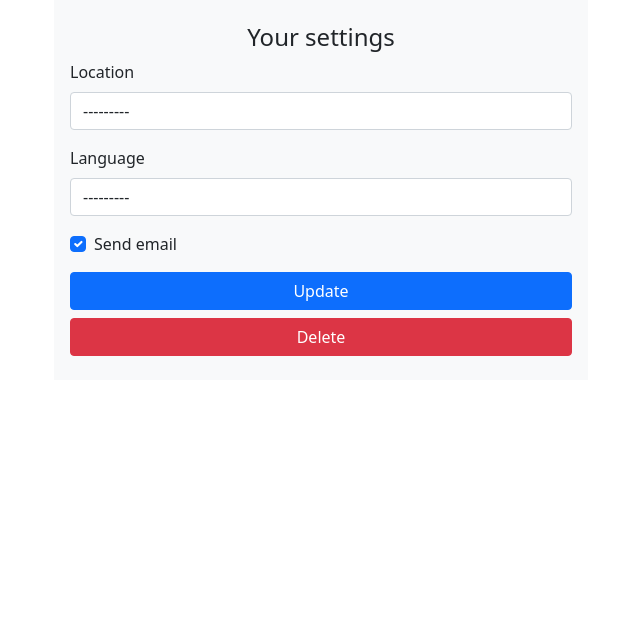
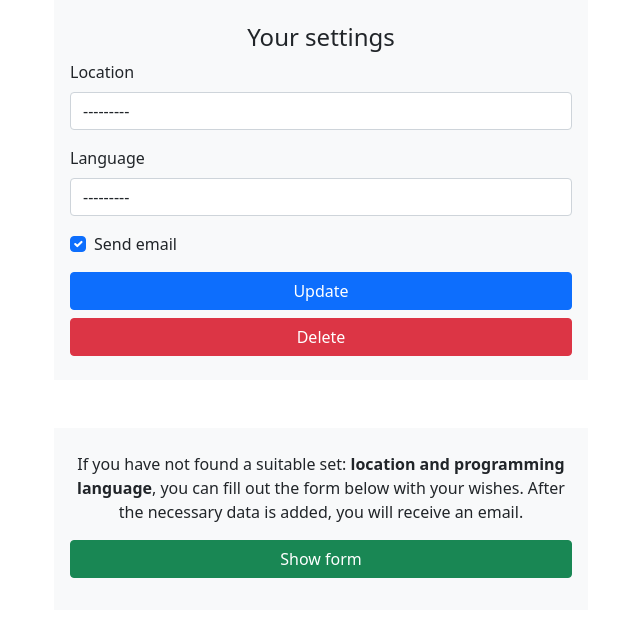
Before and after one commit to kukhmax/job-finder, a Django app: page /accounts/1/account-settings/ in a window 1280 px wide. Shown: the part 57-674 px from the top of the page, without its empty margins (319-959 px from the left). Run offline with Django 4.2, Linux system fonts and the light colour scheme; the visitor is signed in with stand-in values (Sample User, id 1); data comes from the database, SQL or seed files in the repository; some libraries are stand-ins or nearby versions.

Commit message:
added send_email module

```diff
--- a/src/accounts/forms.py
+++ b/src/accounts/forms.py
@@ -1,7 +1,7 @@
 from django import forms
 from django.contrib.auth import get_user_model
 from django.contrib.auth.forms import AuthenticationForm, UsernameField
-# from scraping.models import Language, Location
+from scraping.models import Language, Location
 from django.core.exceptions import ValidationError
 
 from .models import MyUser
@@ -81,3 +81,21 @@ class LoginForm(AuthenticationForm):
 #     class Meta:
 #         model = MyUser
 #         fields = ('location', 'language', 'send_email')
+
+
+class ContactForm(forms.Form):
+    location = forms.CharField(
+        label='Location',
+        required=True,
+        widget=forms.TextInput(attrs={'class': 'form-control'})
+    )
+    language = forms.CharField(
+        required=True,
+        widget=forms.TextInput(attrs={'class': 'form-control'}),
+        label='Language',
+    )
+    email = forms.EmailField(
+        required=True,
+        label='Enter email',
+        widget=forms.EmailInput(attrs={'class': 'form-control'}),
+    )
--- a/src/accounts/templates/accounts/update_settings.html
+++ b/src/accounts/templates/accounts/update_settings.html
@@ -13,7 +13,7 @@
         <div class="col-md-6 mx-auto">
             <div class="card-body bg-light">
             <h4 class="my-2 text-center">Your settings</h4>
-            <form method="POST">
+            <form method="POST" action="">
                 {% csrf_token %}
                 <div class="form-group">
                     {% bootstrap_field form.location field_class='ml-2 mr-3' %}
@@ -32,6 +32,39 @@
                 </div>
 
             </form>
+
+        </div>
+        </div>
+    </div>
+    <div class="row my-5">
+        <div class="col-md-6 mx-auto">
+            <div class="card-body bg-light">
+            <p class="my-2 text-center">If you have not found a suitable set:
+                <b>location and programming language</b>, you can fill out the form below with your wishes.
+                After the necessary data is added, you will receive an email.</p>
+
+                <p>
+                    <div class="d-grid gap-2">
+                    <button class="btn btn-success" type="button" data-bs-toggle="collapse" data-bs-target="#collapseExample" aria-expanded="false" aria-controls="collapseExample">
+                      Show form
+                    </button>
+                </div>
+                  </p>
+                  <div class="collapse" id="collapseExample">
+                    <div class="card card-body">
+                        <form method="POST" action="{% url 'accounts:contact' %}">
+                            {% csrf_token %}
+                            <div class="form-group">
+                                {{ contact_form.as_p }}
+                            </div>
+                            <div class="d-grid gap-2">
+                                <button type="submit" class="btn btn-info my-2">Send</button>
+                            </div>
+                        </form>
+                    </div>
+                  </div>
+
+
         </div>
         </div>
     </div>
--- a/src/accounts/urls.py
+++ b/src/accounts/urls.py
@@ -1,7 +1,7 @@
 from django.urls import path
 
 from .views import (LoginUserView, LogoutUserView, SuccessRegistrationView,
-                    UserCreateView, SettingsUpdateView, UserDeleteView)
+                    UserCreateView, SettingsUpdateView, UserDeleteView, contact)
 
 urlpatterns = [
     path('register/', UserCreateView.as_view(), name='register'),
@@ -10,4 +10,5 @@ urlpatterns = [
     path('success_registaration/', SuccessRegistrationView.as_view(), name='success_reg'),
     path('<int:pk>/account-settings/', SettingsUpdateView.as_view(), name='update'),
     path('<int:pk>/delete/', UserDeleteView.as_view(), name='delete'),
+    path('contact/', contact, name='contact'),
 ]
--- a/src/accounts/views.py
+++ b/src/accounts/views.py
@@ -1,15 +1,20 @@
+import datetime as dt
+
+from django.contrib import messages
 from django.contrib.auth import get_user_model
 from django.contrib.auth.mixins import LoginRequiredMixin
 from django.contrib.auth.views import LoginView, LogoutView
 from django.contrib.messages.views import SuccessMessageMixin
+from django.shortcuts import redirect
 from django.urls import reverse_lazy
 from django.utils.translation import gettext as _
 from django.views.generic import CreateView, DeleteView, UpdateView
 from django.views.generic.base import TemplateView
+from django.views.generic.edit import FormView
+from scraping.models import Error
 
-from .forms import LoginForm, UserCreationForm
+from .forms import ContactForm, LoginForm, UserCreationForm
 from .models import MyUser
-
 
 User = get_user_model()
 
@@ -54,6 +59,13 @@
     success_message = _('User successfully updated')
 
 
+    def get_context_data(self, **kwargs):
+        contact_form = ContactForm()
+        context = super().get_context_data(**kwargs)
+        context['contact_form'] = contact_form
+        return context
+
+
 
 class UserDeleteView(SuccessMessageMixin, LoginRequiredMixin, DeleteView):
 
@@ -67,3 +79,41 @@
     deletion_error_message = _(
         'Cannot delete user because it is in use',
     )
+
+def contact(request):
+    if request.method == 'POST':
+        contact_form = ContactForm(request.POST or None)
+        if contact_form.is_valid():
+            data = contact_form.cleaned_data
+            location = data.get('location')
+            language = data.get('language')
+            email = data.get('email')
+            qs = Error.objects.filter(timestamp=dt.date.today())
+            if qs.exists():
+                err = qs.first()
+                data = err.data.get('user_data', [])
+                data.append({'location': location, 'language': language, 'email': email})
+                err.data['user_data'] = data
+                err.save()
+            else:
+                data = {'user_data': [{'location': location, 'language': language, 'email': email}]}
+                Error(data=data).save()
+            messages.success(request, 'Your data sent to administrator')
+            return redirect('scraping:home')
+        else:
+            return redirect('accounts:update')
+    else:
+        return redirect('accounts:login')
+
+
+
+# class ContactFormView(FormView):
+#     template_name = 'contact.html'
+#     form_class = ContactForm
+#     success_url = 'accounts:home'
+
+#     def form_valid(self, form):
+#         # This method is called when valid form data has been POSTed.
+#         # It should return an HttpResponse.
+#         form.send_email()
+#         return super().form_valid(form)
--- a/src/scraping/models.py
+++ b/src/scraping/models.py
@@ -59,6 +59,9 @@ class Error(models.Model):
     timestamp = models.DateField(auto_now_add=True)
     data = models.JSONField()
 
+    def __str__(self):
+        return str(self.timestamp)
+
 
 class Url(models.Model):
     location = models.ForeignKey('Location', on_delete=models.CASCADE, verbose_name='Location')
```
Also changed, not shown: src/job_finder/settings.py (+21 -0 lines), src/run_scraping.py (+18 -6 lines), src/send_emails.py (added, +105 -0 lines).
